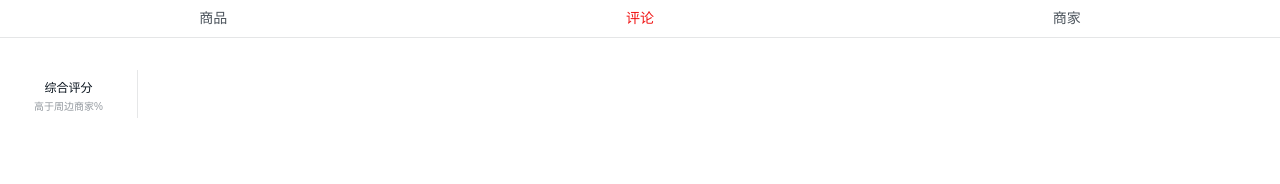
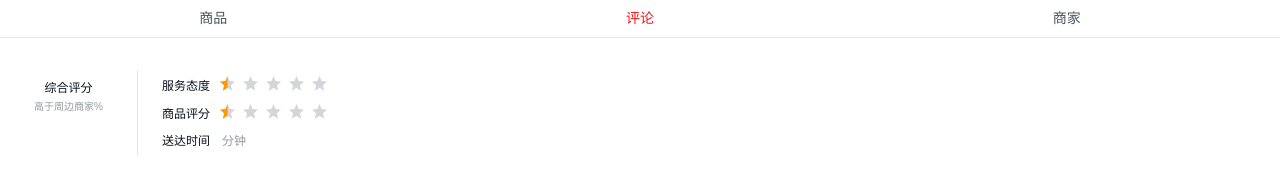
Before and after one commit to zhangxinmei/vue-elem-demo, a Vue app in the folder shell/: page /#/ratings in a window 1280 px wide. Shown: the part 122-306 px from the top of the page. Built offline with nearby package versions, Linux system fonts and the light colour scheme; no server answers.

Commit message:
modify ratings components

```diff
--- a/shell/src/components/ratings/ratings.vue
+++ b/shell/src/components/ratings/ratings.vue
@@ -7,18 +7,37 @@
           <div class="title">综合评分</div>
           <div class="rank">高于周边商家{{seller.rankRate}}%</div>
         </div>
-        <div class="overview-rt"></div>
+        <div class="overview-rt">
+          <div class="score-wrap">
+            <div class="title">服务态度</div>
+            <star :size="36" :score="seller.serviceScore"></star>
+            <span class="score">{{seller.serviceScore}}</span>
+          </div>
+          <div class="score-wrap">
+            <div class="title">商品评分</div>
+            <star :size="36" :score="seller.foodScore"></star>
+            <span class="score">{{seller.foodScore}}</span>
+          </div>
+          <div class="delivery-wrap">
+            <span class="title">送达时间</span>
+            <span class="delivery-time">{{seller.deliveryTime}}分钟</span>
+          </div>
+        </div>
       </div>
     </div>
   </div>
 </template>
 
 <script type='text/ecmascript-6'>
+import star from '../star/star'
 export default {
   props: {
     seller: {
       type: Object
     }
+  },
+  components: {
+    star
   }
 }
 </script>
@@ -39,26 +58,86 @@ export default {
       width: 137px;
       border-right: 1px solid rgba(7, 17, 27, 0.1);
       text-align: center;
-      .score{
+      .score {
         margin-bottom: 6px;
         line-height: 28px;
         font-size: 24px;
         color: rgb(255, 153, 0);
       }
-      .title{
+      .title {
         margin-bottom: 8px;
         line-height: 12px;
         font-size: 12px;
         color: rgb(7, 17, 27);
       }
-      .rank{
-         line-height: 10px;
-         font-size: 10px;
-         color: rgb(147, 153, 159);
+      .rank {
+        line-height: 10px;
+        font-size: 10px;
+        color: rgb(147, 153, 159);
       }
     }
     .overview-rt {
       flex: 1;
+      padding: 6px 0 6px 24px;
+      .score-wrap {
+        margin-bottom: 8px;
+        line-height: 18px;
+        font-size: 0;
+        &::after {
+          display: inline-block;
+          vertical-align: middle;
+          content: '';
+          height: 100%;
+        }
+        .title {
+          display: inline-block;
+          vertical-align: middle;
+          font-size: 12px;
+          color: rgb(7, 17, 27);
+        }
+        .star {
+          display: inline-block;
+          vertical-align: middle;
+          font-size: 12px;
+          margin: 0 10px;
+        }
+        .star.star-36 .star-item {
+          margin-right: 8px;
+        }
+        .score {
+          display: inline-block;
+          vertical-align: middle;
+          line-height: 18px;
+          font-size: 12px;
+          color: rgb(255, 153, 0);
+        }
+      }
+      .delivery-wrap {
+        .title {
+          line-height: 18px;
+          font-size: 12px;
+          color: rgb(7, 17, 27);
+        }
+        .delivery-time {
+          margin-left: 12px;
+          font-size: 12px;
+          color: rgb(147, 153, 159);
+        }
+      }
+    }
+  }
+}
+@media only screen and (max-width: 320px) {
+  .ratings {
+    .overview {
+      .overview-lf {
+        padding: 6px 0;
+        flex: 0 0 110px;
+        width: 110px;
+      }
+      .overview-rt {
+        padding: 6px 0 6px 6px;
+      }
     }
   }
 }
```
